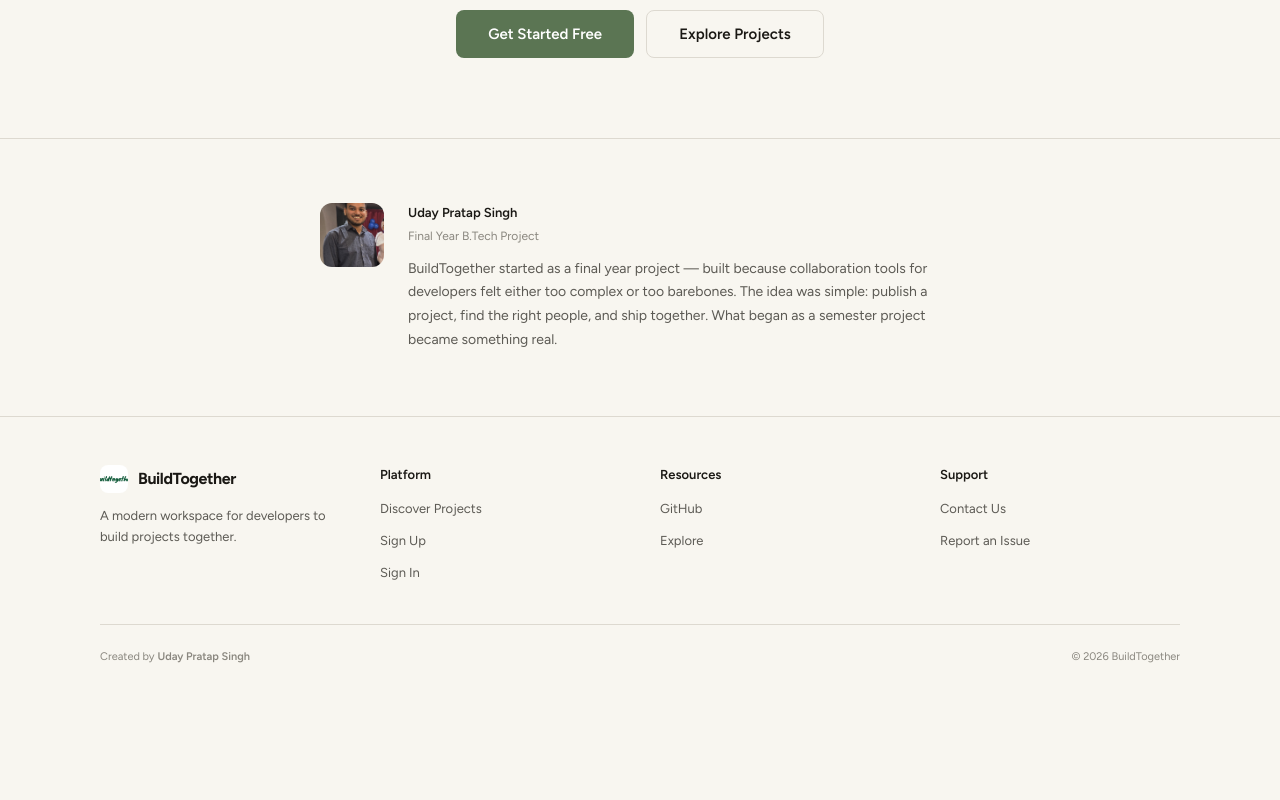
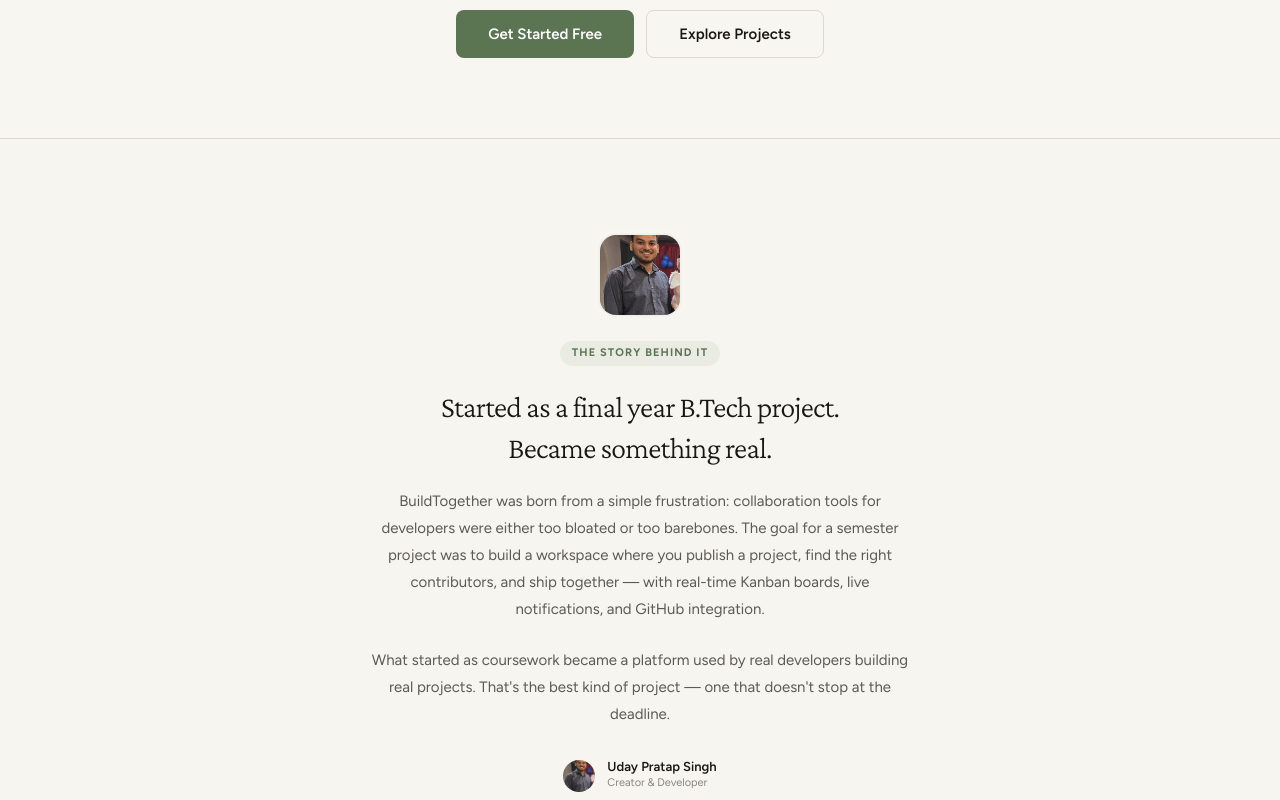
Before and after one commit to codebyuday/BuildTogether, a React (Vite) app: page / in a window 1280 px wide. Shown: the part 4100-4900 px from the top of the page. Before the commit the page ends 4814 px from the top, so only its background shows below. Built offline with nearby package versions, Linux system fonts and the light colour scheme; no server answers; the database is empty.

Commit message:
improve: origin story — centered layout, bigger photo, narrative copy, editorial styling

```diff
--- a/src/pages/Landing.jsx
+++ b/src/pages/Landing.jsx
@@ -318,19 +318,32 @@
       </section>
 
       {/* Origin Story */}
-      <section className="py-16 px-6 sm:px-8 border-t border-line">
-        <div className="mx-auto max-w-[640px] flex items-start gap-6">
-          <img src="/uday.jpg" alt="Uday Pratap Singh"
-            className="w-16 h-16 rounded-xl object-cover bg-surface-container-high shrink-0" />
-          <div>
-            <p className="text-[13px] font-semibold text-on-surface mb-1">Uday Pratap Singh</p>
-            <p className="text-[12px] text-muted mb-3">Final Year B.Tech Project</p>
-            <p className="text-[14px] leading-[1.7] text-on-surface-variant">
-              BuildTogether started as a final year project — built because collaboration
-              tools for developers felt either too complex or too barebones. The idea was
-              simple: publish a project, find the right people, and ship together. What
-              began as a semester project became something real.
-            </p>
+      <section className="py-24 px-6 sm:px-8 border-t border-line bg-surface-container-low/30">
+        <div className="mx-auto max-w-[720px] text-center">
+          <div className="mb-6">
+            <img src="/uday.jpg" alt="Uday Pratap Singh"
+              className="w-20 h-20 rounded-2xl object-cover bg-surface-container-high mx-auto ring-4 ring-surface ring-offset-2 ring-offset-surface-container-low" />
+          </div>
+          <span className="inline-block px-3 py-1 rounded-full bg-primary/8 text-primary text-[11px] font-bold uppercase tracking-widest mb-5">The story behind it</span>
+          <h2 className="font-heading text-[26px] sm:text-[30px] font-light text-on-surface tracking-tight leading-snug mb-5">
+            Started as a final year B.Tech project.<br className="hidden sm:block" /> Became something real.
+          </h2>
+          <p className="text-[15px] leading-[1.8] text-on-surface-variant max-w-[540px] mx-auto mb-6">
+            BuildTogether was born from a simple frustration: collaboration tools for developers
+            were either too bloated or too barebones. The goal for a semester project was to
+            build a workspace where you publish a project, find the right contributors, and ship
+            together — with real-time Kanban boards, live notifications, and GitHub integration.
+          </p>
+          <p className="text-[15px] leading-[1.8] text-on-surface-variant max-w-[540px] mx-auto mb-8">
+            What started as coursework became a platform used by real developers building real
+            projects. That's the best kind of project — one that doesn't stop at the deadline.
+          </p>
+          <div className="flex items-center justify-center gap-3">
+            <img src="/uday.jpg" alt="" className="w-8 h-8 rounded-full object-cover bg-surface-container-high" />
+            <div className="text-left">
+              <p className="text-[13px] font-semibold text-on-surface leading-none">Uday Pratap Singh</p>
+              <p className="text-[11px] text-muted mt-0.5">Creator & Developer</p>
+            </div>
           </div>
         </div>
       </section>
```
